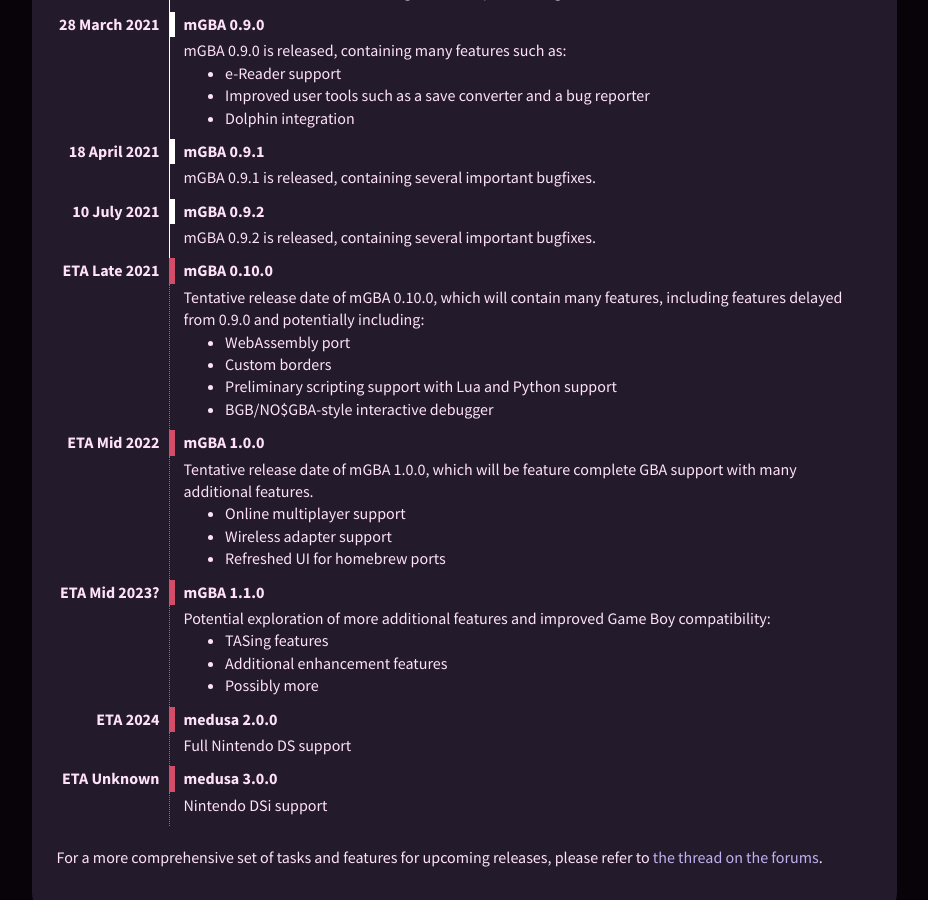
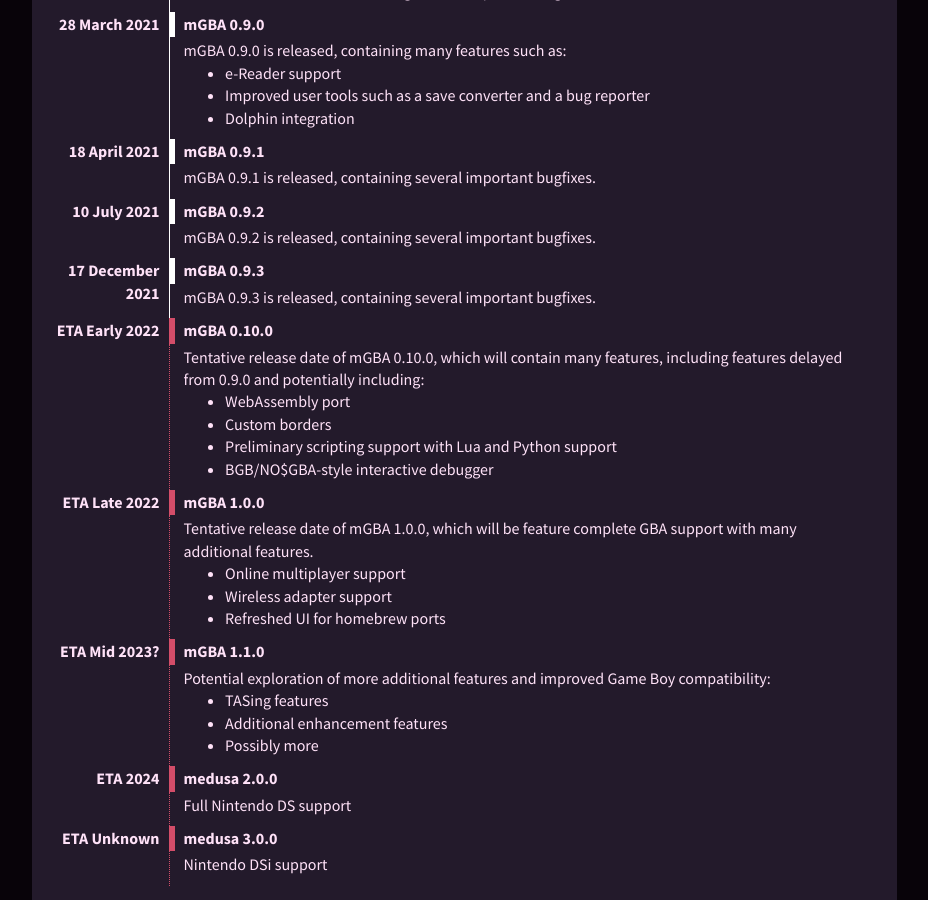
Before and after one commit to mgba-emu/www, a Jekyll site: the page built from timeline.markdown, in a window 1280 px wide and 900 px high, scrolled down 4130 px. Shown: the whole window, without its empty margins (80-1008 px from the left). Built offline with Jekyll 4.4.1, drawn with Linux system fonts in a browser that asks for light colours.

Commit message:
Release mGBA 0.9.3

```diff
--- a/downloads.markdown
+++ b/downloads.markdown
@@ -8,7 +8,7 @@
 Current downloads
 -----------------
 
-{% assign tag = "0.9.2" -%}
+{% assign tag = "0.9.3" -%}
 The current release of mGBA is version {{tag}}.
 
 ### Desktop OS
--- a/timeline.markdown
+++ b/timeline.markdown
@@ -318,8 +318,15 @@
 <dd>
 	<p>mGBA 0.9.2 is released, containing several important bugfixes.</p>
 </dd>
+<dt>
+	<aside class="tl-date">17 December 2021</aside>
+	mGBA 0.9.3
+</dt>
+<dd>
+	<p>mGBA 0.9.3 is released, containing several important bugfixes.</p>
+</dd>
 <dt class="tl-future" id="IN+THE+FUTURE">
-	<aside class="tl-date">ETA Late 2021</aside>
+	<aside class="tl-date">ETA Early 2022</aside>
 	mGBA 0.10.0
 </dt>
 <dd class="tl-future">
@@ -332,7 +339,7 @@
 	</ul>
 </dd>
 <dt class="tl-future">
-	<aside class="tl-date">ETA Mid 2022</aside>
+	<aside class="tl-date">ETA Late 2022</aside>
 	mGBA 1.0.0
 </dt>
 <dd class="tl-future">
```
Also changed, not shown: other parts of downloads.markdown (+2 -2 lines), _data/patrons.yml (+4 -4 lines).
